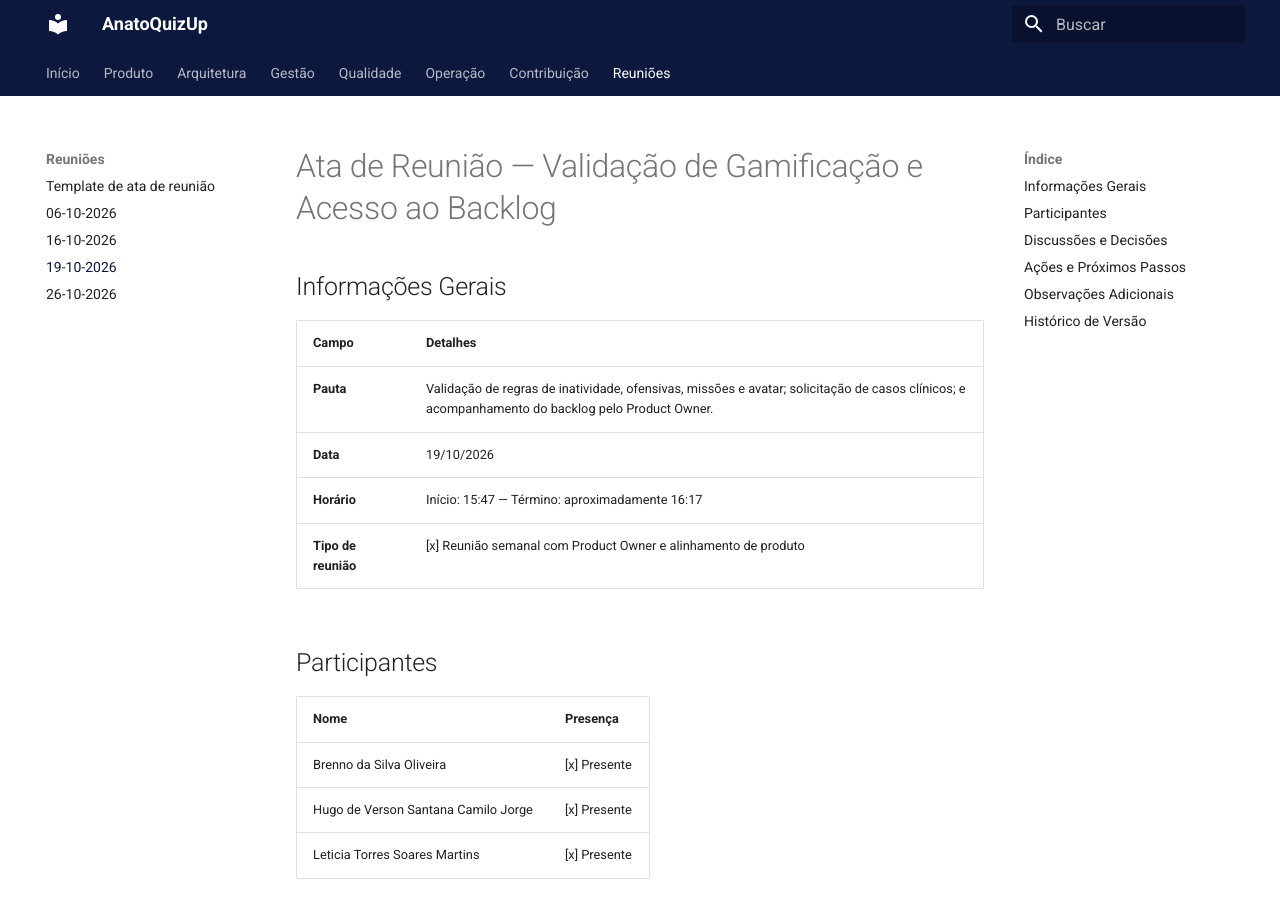
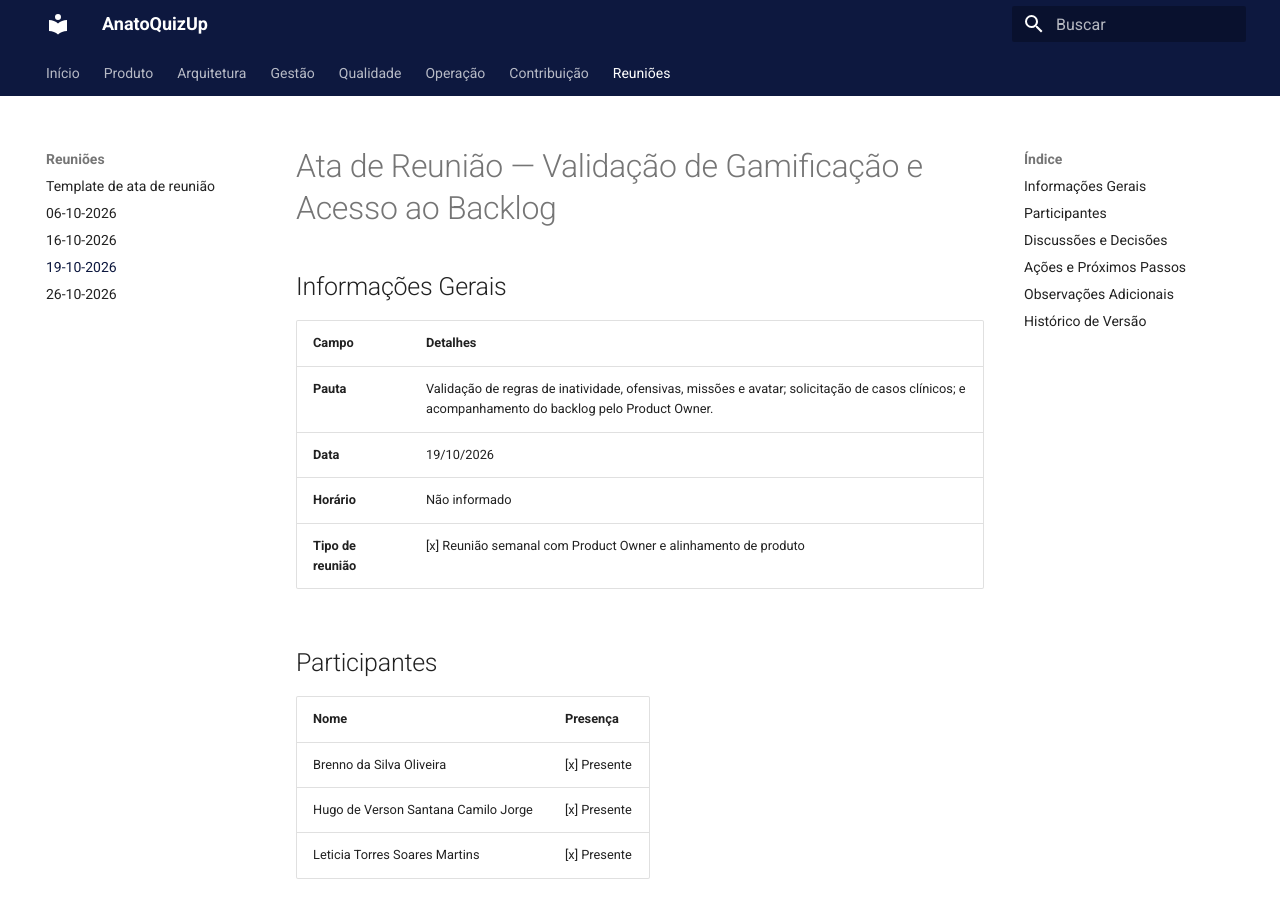
Before and after one commit to fga-eps-mds/2026-2-AnatoQuizUp-Doc, an MkDocs documentation site: the page built from docs/reunioes/reuniao-19-10-26.md, in a window 1280 px wide and 900 px high. Built offline with MkDocs 1.6.1 and Material for MkDocs 9.7.7, drawn with Linux system fonts in a browser that asks for light colours.

Commit message:
Update meeting details and version history

```diff
--- a/docs/reunioes/reuniao-19-10-26.md
+++ b/docs/reunioes/reuniao-19-10-26.md
@@ -6,7 +6,7 @@
 | --- | --- |
 | **Pauta** | Validação de regras de inatividade, ofensivas, missões e avatar; solicitação de casos clínicos; e acompanhamento do backlog pelo Product Owner. |
 | **Data** | 19/10/2026 |
-| **Horário** | Início: 15:47 — Término: aproximadamente 16:17 |
+| **Horário** | Não informado |
 | **Tipo de reunião** | [x] Reunião semanal com Product Owner e alinhamento de produto |
 
 ## Participantes
```
Also changed, not shown: other parts of docs/reunioes/reuniao-19-10-26.md (+1 -1 lines).
